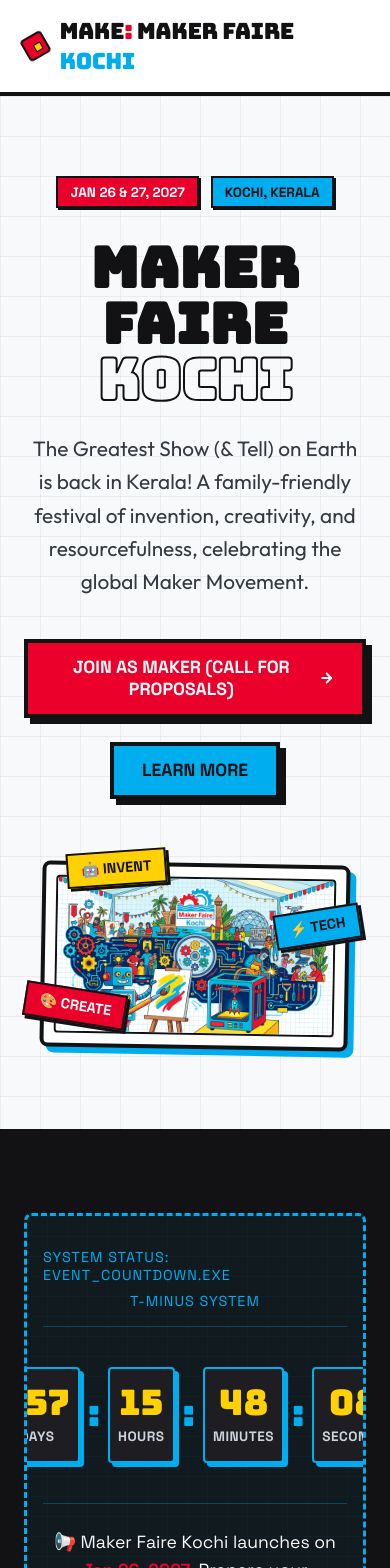
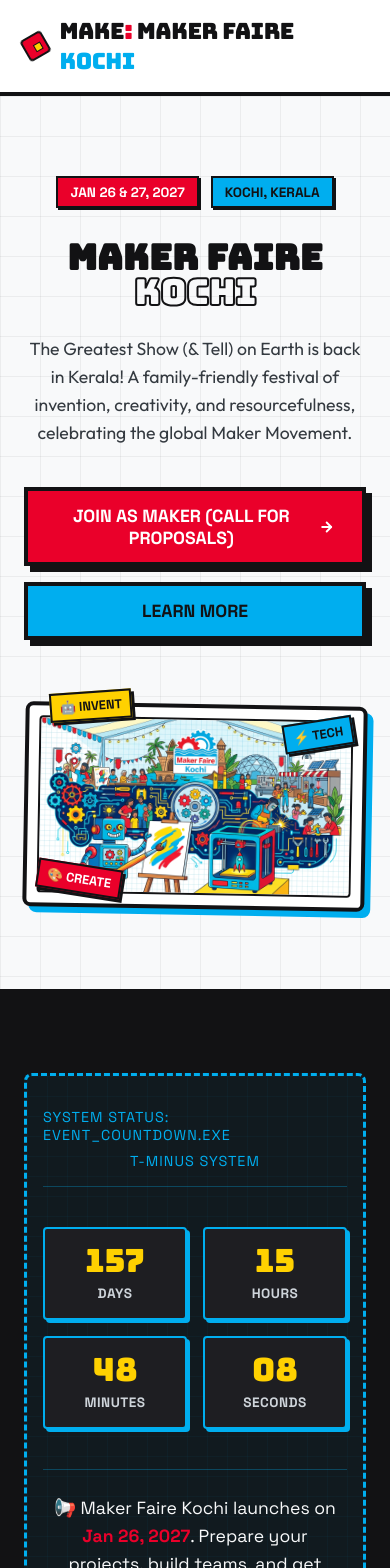
Before and after one commit to Maker-Faire-Kochi/Maker-Faire-Kochi, a Nuxt app: page / in a window 390 px wide. Shown: the top 1568 px of the page. Built offline with nearby package versions, Linux system fonts and the light colour scheme.

Commit message:
feat: add interactive Kochi elements and mobile responsiveness improvements

```diff
--- a/app/components/MakerCategories.vue
+++ b/app/components/MakerCategories.vue
@@ -116,7 +116,7 @@
 
 .categories-grid {
   display: grid;
-  grid-template-columns: repeat(auto-fit, minmax(320px, 1fr));
+  grid-template-columns: repeat(auto-fit, minmax(min(100%, 280px), 1fr));
   gap: 2.5rem;
   margin-bottom: 5rem;
 }
--- a/app/components/MakerCountdown.vue
+++ b/app/components/MakerCountdown.vue
@@ -248,4 +248,28 @@
     align-items: center;
   }
 }
+
+@media (max-width: 480px) {
+  .countdown-grid {
+    flex-wrap: wrap;
+    gap: 1rem;
+    justify-content: center;
+  }
+
+  .time-block {
+    flex: none;
+    width: calc(50% - 0.5rem); /* Render as 2x2 grid */
+    max-width: none;
+    padding: 1rem 0.5rem;
+    box-shadow: 3px 3px 0px var(--color-cyan);
+  }
+
+  .time-separator {
+    display: none; /* Hide separators in 2x2 format */
+  }
+
+  .time-number {
+    font-size: 2rem;
+  }
+}
 </style>
--- a/app/components/MakerHero.vue
+++ b/app/components/MakerHero.vue
@@ -292,17 +292,46 @@
 
   .hero-subtitle {
     max-width: 100%;
+    font-size: 1.1rem;
   }
 
   .hero-actions {
     justify-content: center;
+    gap: 1rem;
   }
 
   .hero-visual {
     margin-top: 1rem;
-    max-width: 90%;
+    max-width: 100%;
     margin-left: auto;
     margin-right: auto;
   }
 }
+
+@media (max-width: 576px) {
+  .hero-title {
+    font-size: 2.2rem;
+  }
+
+  .hero-actions .btn-maker {
+    width: 100%;
+    justify-content: center;
+  }
+
+  /* Prevent stickers from pushing outside screen margins */
+  .sticker-craft {
+    left: 10px;
+    bottom: 10px;
+  }
+
+  .sticker-tech {
+    right: 10px;
+    top: 10px;
+  }
+
+  .frame-sticker {
+    font-size: 0.8rem;
+    padding: 0.25rem 0.5rem;
+  }
+}
 </style>
```
